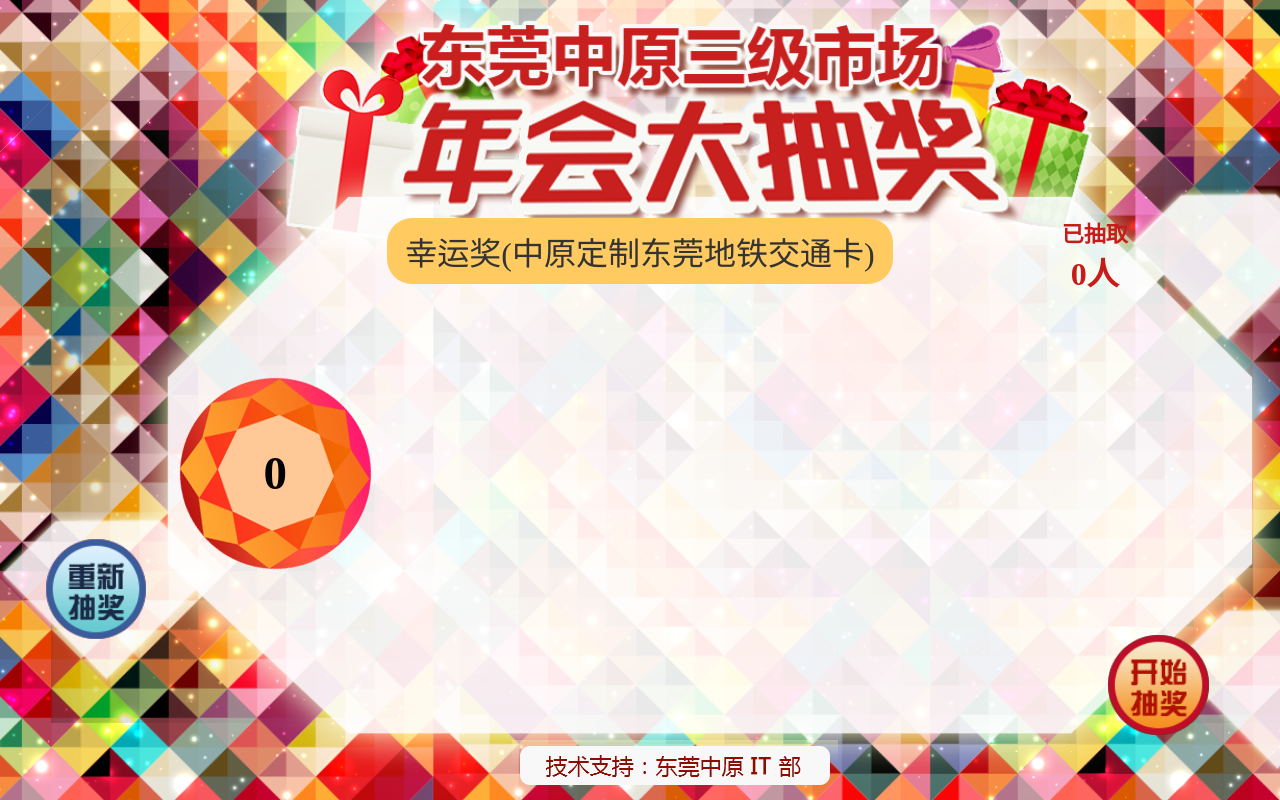
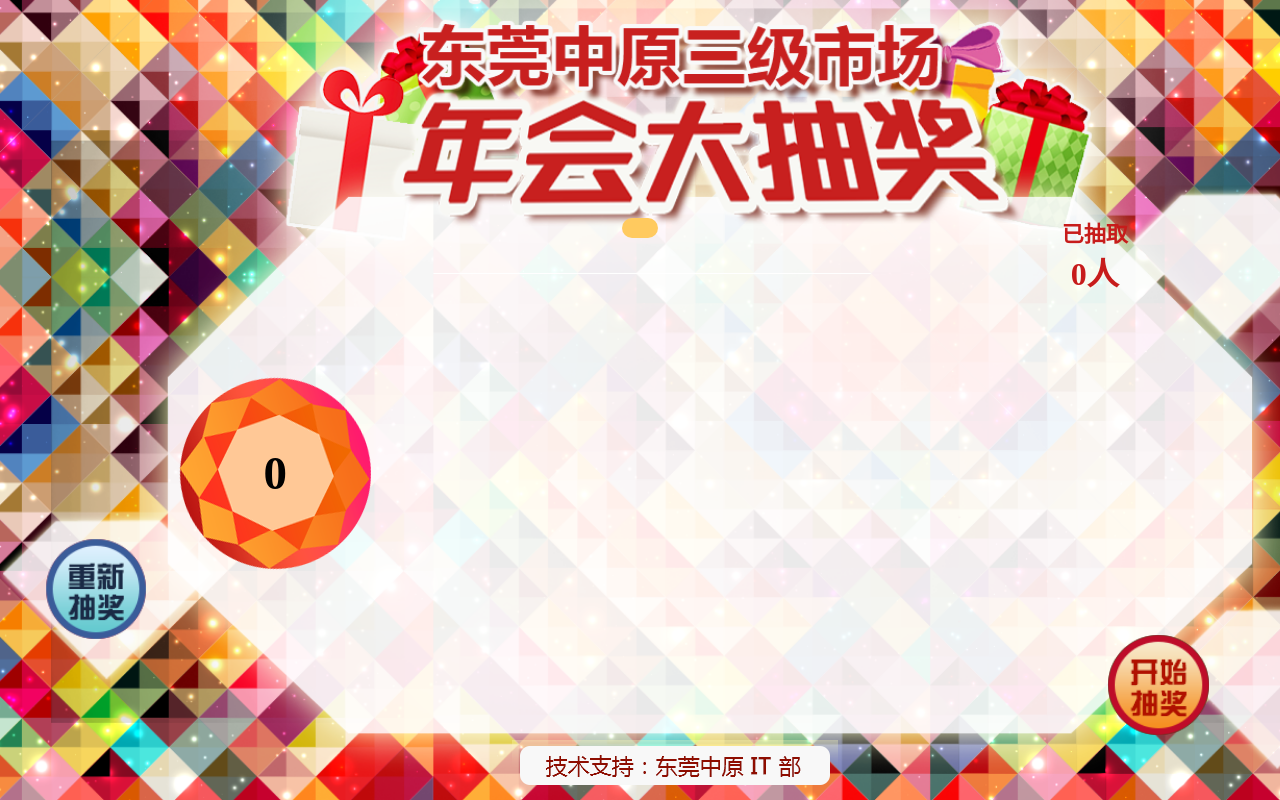
Before and after one commit to KmKm007/luck3.0, a plain HTML site: page lucky3.0/1.html in a window 1280 px wide. Drawn offline with Linux system fonts and the light colour scheme.

Commit message:
小修改，可以忽略

```diff
--- a/lucky3.0/1.html
+++ b/lucky3.0/1.html
@@ -8,7 +8,7 @@
 <body>
 <div id="main">
     <div id="header">
-        <label id="hSpan"><span id="hName"></span><span id="hContent">幸运奖(中原定制东莞地铁交通卡)</span></label>
+        <label id="hSpan"><span id="hName"></span><span id="hContent"></span></label>
     </div>
     <div id="roller" class="bk1">
         <span id="rollerSpan">0</span>
```
Also changed, not shown: lucky3.0/10.html (+1 -1 lines), lucky3.0/2.html (+1 -1 lines), lucky3.0/20.html (+1 -1 lines), lucky3.0/6.html (+1 -3 lines).
